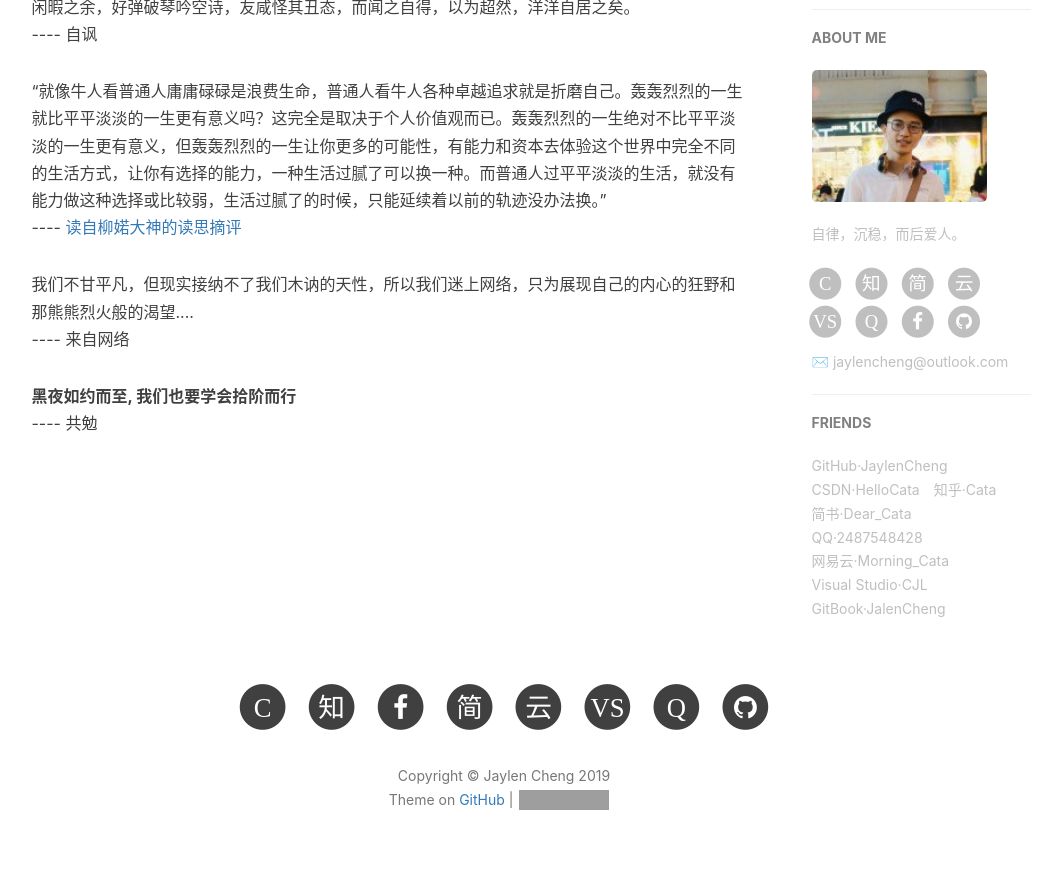
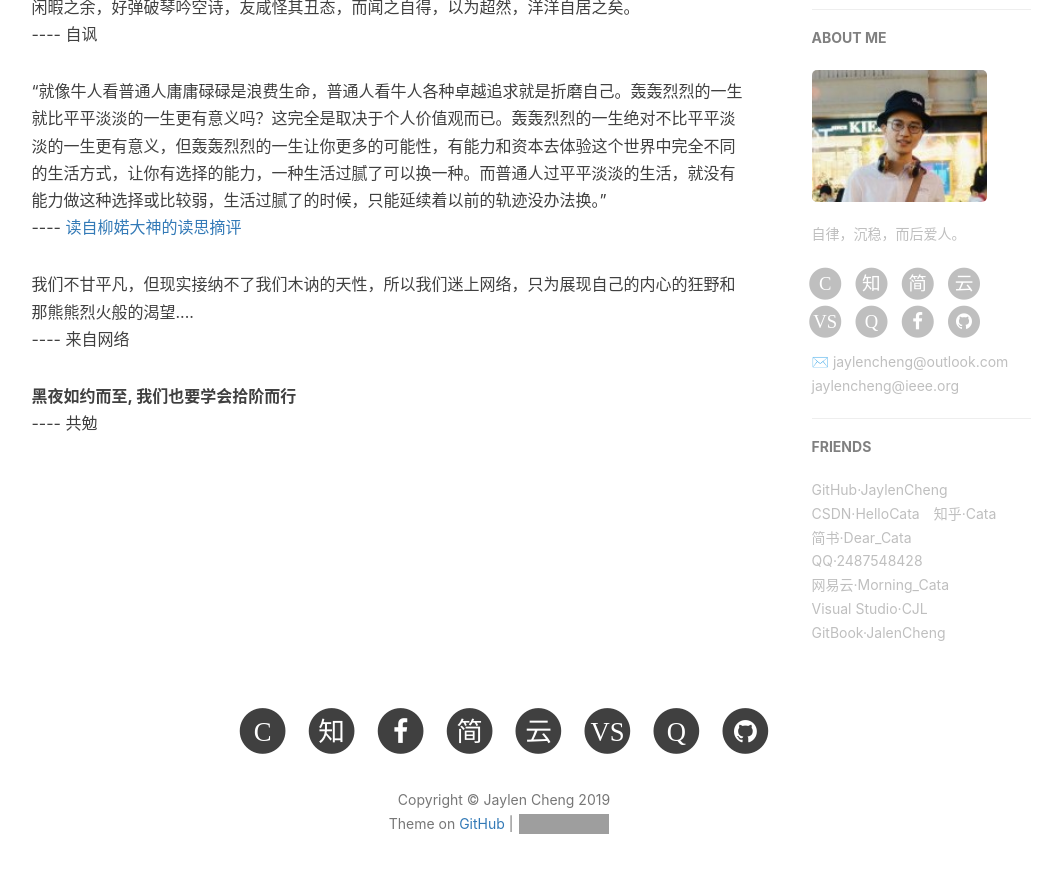
Before and after one commit to jaylencheng/jaylencheng.github.io, a Jekyll site: the page built from about.html, in a window 1280 px wide and 900 px high, scrolled down 620 px. Shown: the top 873 px of the window, without its empty margins (136-1198 px from the left). Built offline with Jekyll 4.4.1, drawn with Linux system fonts in a browser that asks for light colours; nearby versions of some CDN libraries; comment, search, counter and statistics services are not loaded; grey boxes are pictures that could not be loaded.

Commit message:
Update _config.yml

```diff
--- a/_config.yml
+++ b/_config.yml
@@ -2,7 +2,7 @@
 title: Jaylen Cheng
 SEOTitle: 欢迎访问JaylenCheng的主页 | Jaylen Chneg
 header-img: img/home-bg-he.png
-email: jaylencheng@outlook.com
+email: jaylencheng@outlook.com  jaylencheng@ieee.org
 description: "欢迎访问Jaylen Cheng的主页"
 keyword: "Jaylen Chneg, Jaylen Cheng的博客, jaylen cheng, jaylencheng, Python blog, Information Theory"
 url: "http://jaylencheng.github.io"          # your host, for absolute URL
```
